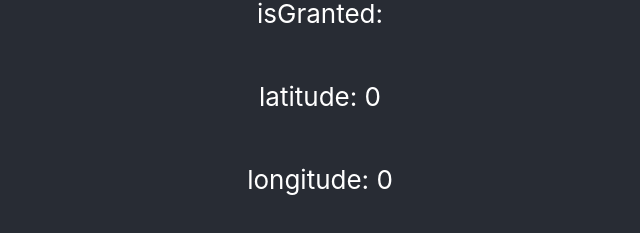
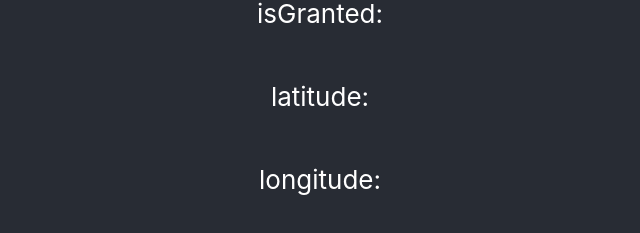
Before and after one commit to hightechif/hightechjsi, a React (Create React App) app: page / in a window 1280 px wide. Shown: the part 325-558 px from the top of the page, without its empty margins (320-960 px from the left). Built offline with nearby package versions, Linux system fonts and the light colour scheme.

Commit message:
Change lat long default value to null

```diff
--- a/src/App.js
+++ b/src/App.js
@@ -6,8 +6,8 @@ import Display from './component/Display';
 function App() {
 
   const [isGranted, setIsGranted] = useState(false)
-  const [latitude, setLatitude] = useState(0)
-  const [longitude, setLongitude] = useState(0)
+  const [latitude, setLatitude] = useState(null)
+  const [longitude, setLongitude] = useState(null)
 
   const accessPermission = () => {
     if (window.jsi !== undefined) {
```
